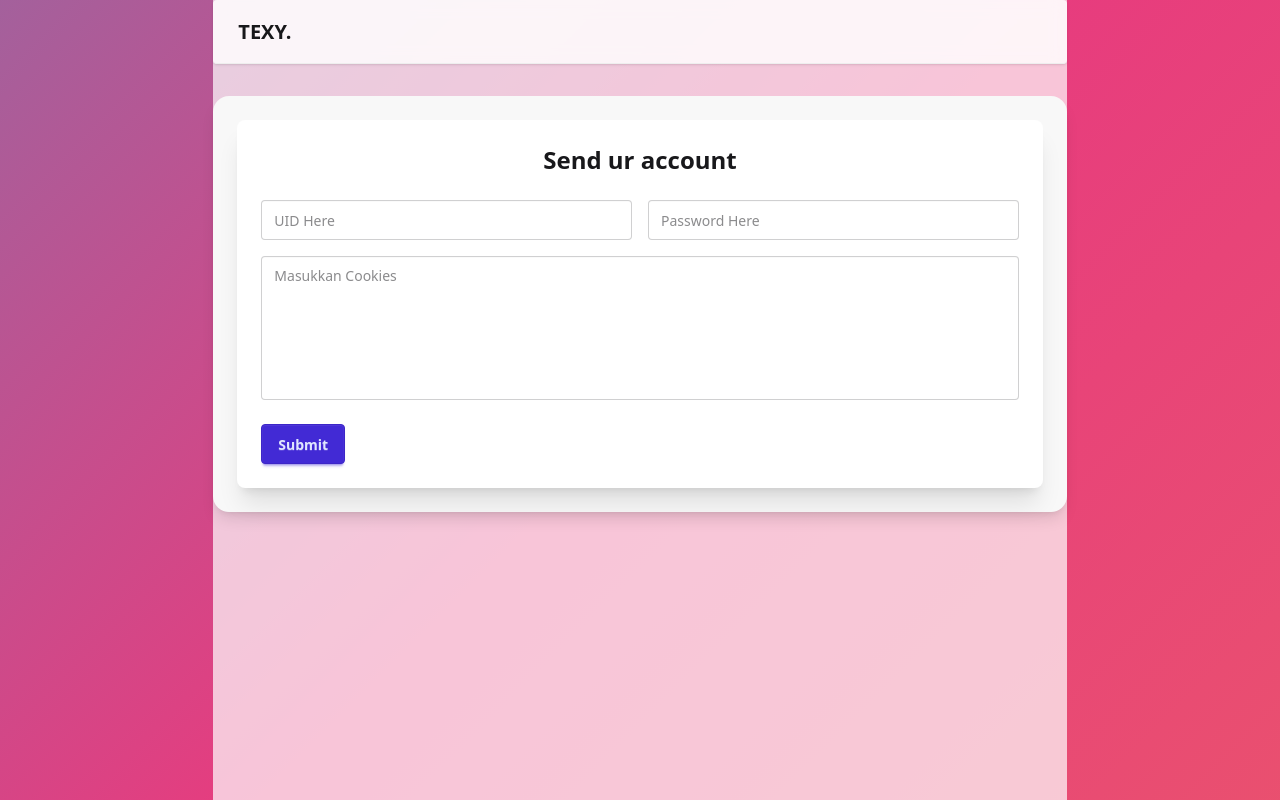
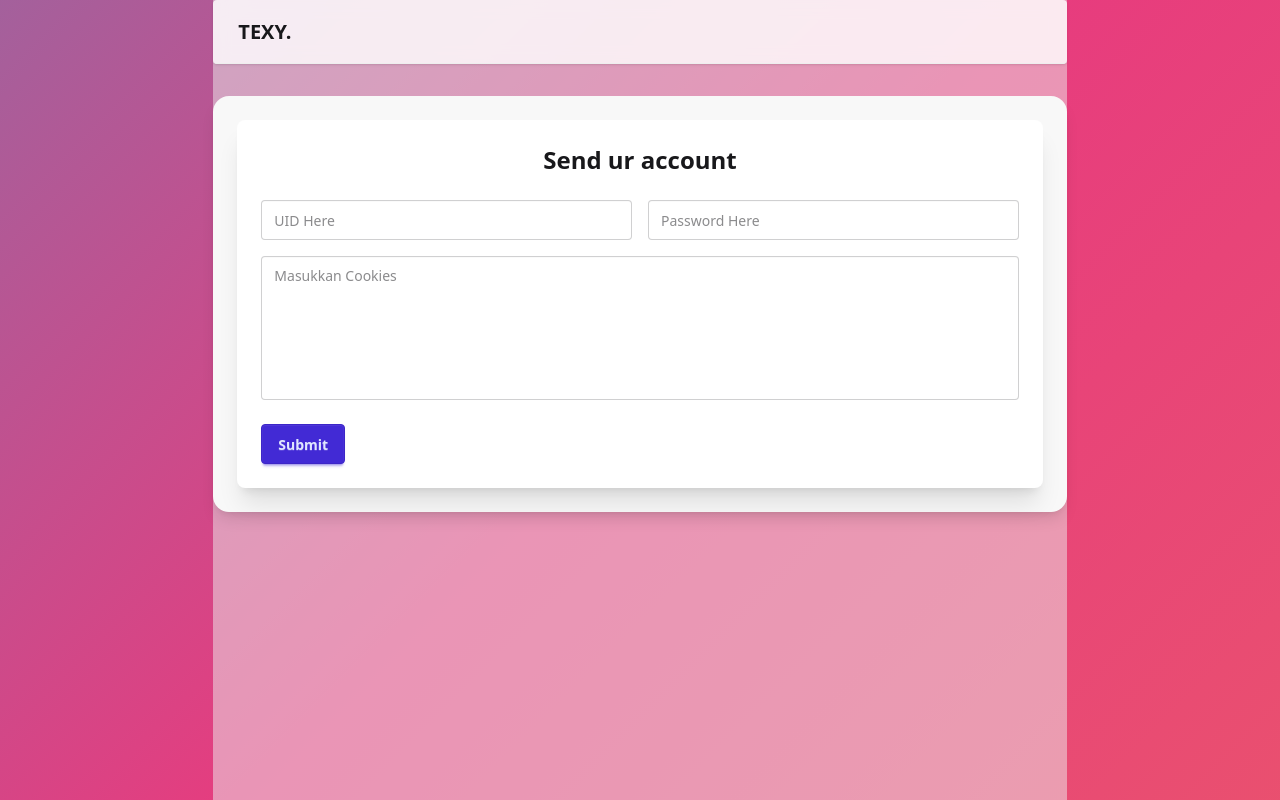
Before and after one commit to occaza/ttx, a SvelteKit app: page /add-account in a window 1280 px wide. Shown: the top 800 px of the page. Built offline with nearby package versions, Linux system fonts and the light colour scheme.

Commit message:
edit layout

```diff
--- a/src/routes/+layout.svelte
+++ b/src/routes/+layout.svelte
@@ -14,7 +14,7 @@
 <div class="animated-gradient">
 	<div class="max-w-full md:mx-auto md:max-w-8/12">
 		<Nav />
-		<main class="min-h-dvh place-content-between pt-24 pb-20 md:bg-white/70">
+		<main class="min-h-dvh place-content-between bg-base-300/50 pt-24 pb-20">
 			{@render children?.()}
 		</main>
 		<Footer />
--- a/src/routes/add-account/+page.svelte
+++ b/src/routes/add-account/+page.svelte
@@ -1,20 +1,17 @@
 <script lang="ts">
-	// Mendefinisikan tipe data untuk form
+	import {TextSelect} from '@lucide/svelte';
 	interface FormData {
 		uid: string;
 		password: string;
 		cookies: string;
 	}
 
-	// Variabel reaktif untuk menyimpan nilai input
 	let uid: string = '';
 	let password: string = '';
 	let cookies: string = '';
 
-	// Variabel state untuk mengontrol visibilitas toast
 	let showToast: boolean = false;
 
-	// Fungsi untuk menangani submit form
 	function handleSubmit(event: Event) {
 		event.preventDefault();
 
```
Also changed, not shown: 2 other files (tests, documents, lock files or other folders).
